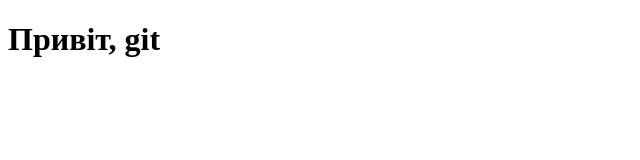
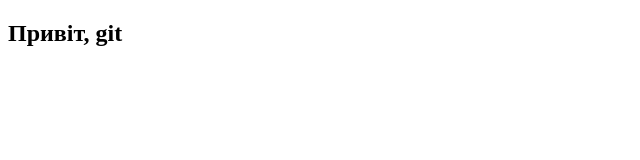
Before and after one commit to Margo0107/new_repository, a plain HTML site: page index.html in a window 1280 px wide. Shown: the whole page, without its empty margins (0-640 px from the left). Drawn offline with Linux system fonts and the light colour scheme.

```diff
--- a/index.html
+++ b/index.html
@@ -6,6 +6,6 @@
     <title>Document</title>
 </head>
 <body>
-    <h1>Привіт, git</h1>
+    <h2>Привіт, git</h2>
 </body>
 </html>
```
